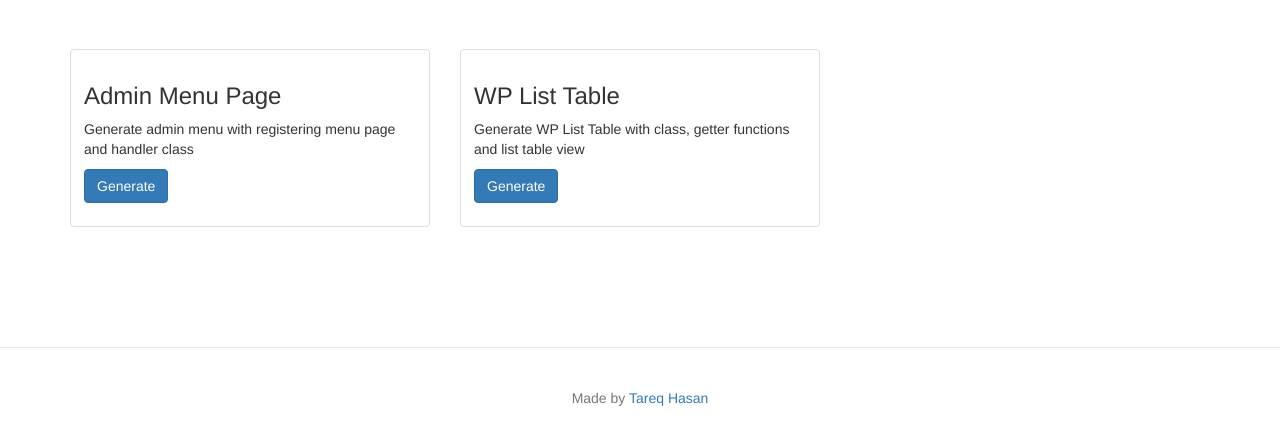
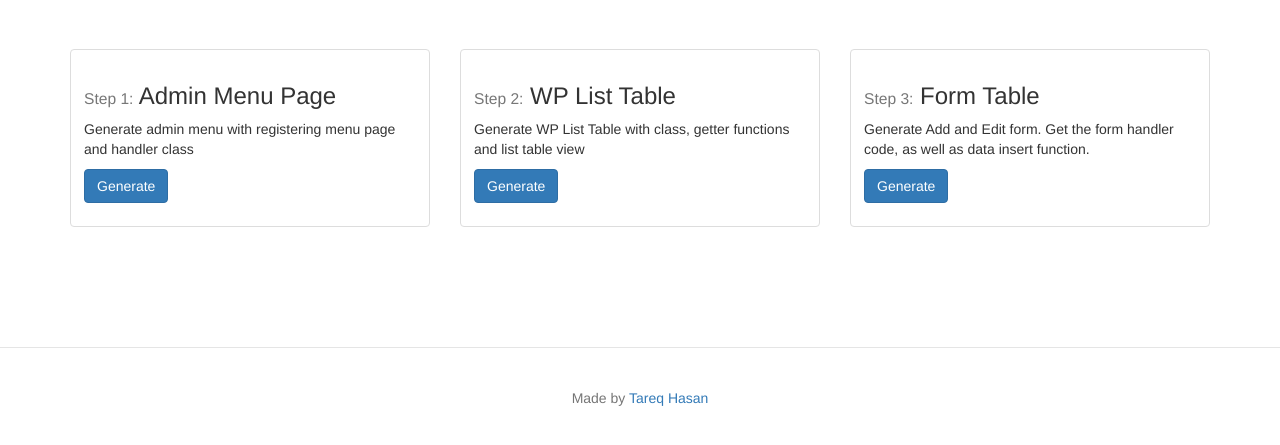
Before and after one commit to tareq1988/wp-generators, a PHP site: page / in a window 1280 px wide. Shown: the part 51-496 px from the top of the page. Run offline with PHP 8.4, Linux system fonts and the light colour scheme; some libraries are stand-ins or nearby versions.

Commit message:
navbar selected menu fix, form link added on index

```diff
--- a/header.php
+++ b/header.php
@@ -20,12 +20,14 @@
                 <a class="navbar-brand" href="index.php">WP Generator</a>
             </div>
 
+            <?php $file_name = basename( $_SERVER['SCRIPT_NAME'] ); ?>
+
             <!-- Collect the nav links, forms, and other content for toggling -->
             <div class="collapse navbar-collapse" id="bs-example-navbar-collapse-1">
                 <ul class="nav navbar-nav">
-                    <li><a href="admin-menu-page.php">Menu Page</a></li>
-                    <li><a href="list-table.php">WP List Table</a></li>
-                    <li><a href="form.php">Form Table</a></li>
+                    <li<?php echo $file_name == 'admin-menu-page.php' ? ' class="active"' : ''; ?>><a href="admin-menu-page.php">Menu Page</a></li>
+                    <li<?php echo $file_name == 'list-table.php' ? ' class="active"' : ''; ?>><a href="list-table.php">WP List Table</a></li>
+                    <li<?php echo $file_name == 'form.php' ? ' class="active"' : ''; ?>><a href="form.php">Form Table</a></li>
                 </ul>
             </div>
             <!-- /.navbar-collapse -->
--- a/index.php
+++ b/index.php
@@ -5,7 +5,7 @@
         <div class="col-sm-6 col-md-4">
             <div class="thumbnail">
                 <div class="caption">
-                    <h3>Admin Menu Page</h3>
+                    <h3><small>Step 1:</small> Admin Menu Page</h3>
                     <p>Generate admin menu with registering menu page and handler class</p>
                     <p><a href="admin-menu-page.php" class="btn btn-primary" role="button">Generate</a></p>
                 </div>
@@ -15,9 +15,19 @@
         <div class="col-sm-6 col-md-4">
             <div class="thumbnail">
                 <div class="caption">
-                    <h3>WP List Table</h3>
+                    <h3><small>Step 2:</small> WP List Table</h3>
                     <p>Generate WP List Table with class, getter functions and list table view</p>
                     <p><a href="list-table.php" class="btn btn-primary" role="button">Generate</a></p>
+                </div>
+            </div>
+        </div>
+
+        <div class="col-sm-6 col-md-4">
+            <div class="thumbnail">
+                <div class="caption">
+                    <h3><small>Step 3:</small> Form Table</h3>
+                    <p>Generate Add and Edit form. Get the form handler code, as well as data insert function.</p>
+                    <p><a href="form.php" class="btn btn-primary" role="button">Generate</a></p>
                 </div>
             </div>
         </div>
```
